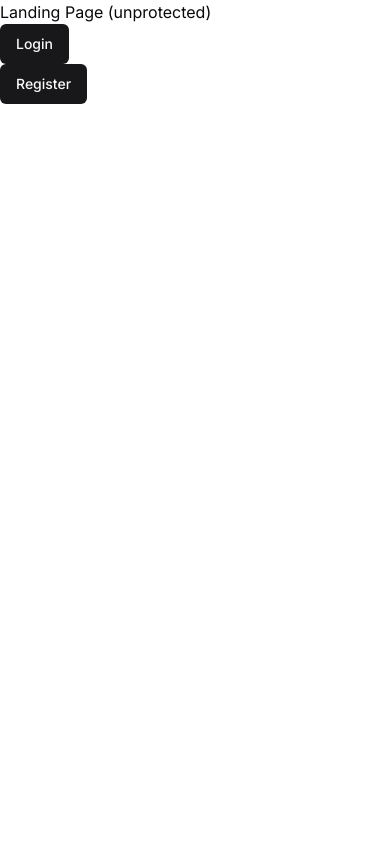
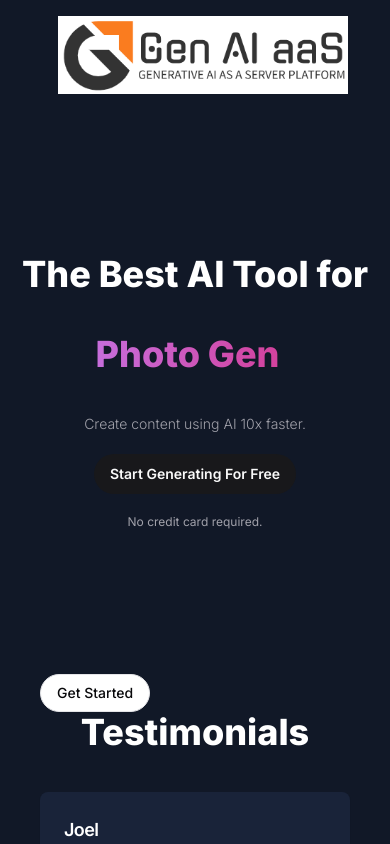
Before and after one commit to EleoXDA/AIaaS_app_nextjs, a Next.js app: page / in a window 390 px wide. Built offline with nearby package versions, Linux system fonts and the light colour scheme; no server answers.

Commit message:
update landing page design

```diff
--- /dev/null
+++ b/app/(landing)/layout.tsx
@@ -0,0 +1,15 @@
+const LandingLayout = ({
+  children
+}: {
+  children: React.ReactNode;
+}) => {
+  return (
+    <main className="h-full bg-[#111827] overflow-auto">
+      <div className="mx-auto max-w-screen-xl h-full w-full">
+        {children}
+      </div>
+    </main>
+   );
+}
+
+export default LandingLayout;
--- a/app/(landing)/page.tsx
+++ b/app/(landing)/page.tsx
@@ -1,26 +1,15 @@
-import { Button } from "@/components/ui/button";
-import Link from "next/link";
+import { LandingNavbar } from "@/components/landing-navbar";
+import { LandingHero } from "@/components/landing-hero";
+import { LandingContent } from "@/components/landing-content";
 
 const LandingPage = () => {
   return (
-    <div>
-      Landing Page (unprotected)
-      <div>
-        <Link href="/sign-in">
-          <Button>
-            Login
-          </Button>
-        </Link>
-      </div>
-      <div>
-        <Link href="/sign-up">
-          <Button>
-            Register
-          </Button>
-        </Link>
-      </div>
+    <div className="h-full ">
+      <LandingNavbar />
+      <LandingHero />
+      <LandingContent />
     </div>
-  )
+   );
 }
 
 export default LandingPage;
--- /dev/null
+++ b/components/landing-content.tsx
@@ -0,0 +1,67 @@
+"use client";
+
+import { Card, CardContent, CardHeader, CardTitle } from "@/components/ui/card";
+import { useAuth } from "@clerk/nextjs";
+import Link from "next/link";
+import { Button } from "./ui/button";
+
+const testimonials = [
+  {
+    name: "Joel",
+    avatar: "J",
+    title: "Software Engineer",
+    description: "This is the best application I've ever used!",
+  },
+  {
+    name: "Antonio",
+    avatar: "A",
+    title: "Designer",
+    description: "I use this daily for generating new photos!",
+  },
+  {
+    name: "Mark",
+    avatar: "M",
+    title: "CEO",
+    description: "This app has changed my life, cannot imagine working without it!",
+  },
+  {
+    name: "Mary",
+    avatar: "M",
+    title: "CFO",
+    description: "The best in class, definitely worth the premium subscription!",
+  },
+];
+
+export const LandingContent = () => {
+  const { isSignedIn } = useAuth();
+
+  return (
+    <div className="px-10 pb-20">
+      <div className="flex text-center gap-x-2">
+        <Link href={isSignedIn ? "/dashboard" : "/sign-up"}>
+          <Button variant="outline" className="rounded-full h-12 text-center h-full">
+            Get Started
+          </Button>
+        </Link>
+      </div>
+      <h2 className="text-center text-4xl text-white font-extrabold mb-10">Testimonials</h2>
+      <div className="grid grid-cols-1 sm:grid-cols-2 md:grid-cols-3 lg:grid-cols-4 gap-4">
+        {testimonials.map((item) => (
+          <Card key={item.description} className="bg-[#192339] border-none text-white">
+            <CardHeader>
+              <CardTitle className="flex items-center gap-x-2">
+                <div>
+                  <p className="text-lg">{item.name}</p>
+                  <p className="text-zinc-400 text-sm">{item.title}</p>
+                </div>
+              </CardTitle>
+              <CardContent className="pt-4 px-0">
+                {item.description}
+              </CardContent>
+            </CardHeader>
+          </Card>
+        ))}
+      </div>
+    </div>
+  )
+}
--- /dev/null
+++ b/components/landing-hero.tsx
@@ -0,0 +1,46 @@
+"use client";
+
+import TypewriterComponent from "typewriter-effect";
+import Link from "next/link";
+import { useAuth } from "@clerk/nextjs";
+
+import { Button } from "@/components/ui/button";
+
+export const LandingHero = () => {
+  const { isSignedIn } = useAuth();
+
+  return (
+    <div className="text-white font-bold py-36 text-center space-y-5">
+      <div className="text-4xl sm:text-5xl md:text-6xl lg:text-7xl space-y-5 font-extrabold">
+        <h1>The Best AI Tool for</h1>
+        <div className="text-transparent bg-clip-text p-5 bg-gradient-to-r from-purple-400 to-pink-600">
+          <TypewriterComponent
+            options={{
+              strings: [
+                "Chatbot.",
+                "Photo Generation.",
+                "Blog Writing.",
+                "Mail Writing."
+              ],
+              autoStart: true,
+              loop: true,
+            }}
+          />
+        </div>
+      </div>
+      <div className="text-sm md:text-xl font-light text-zinc-400">
+        Create content using AI 10x faster.
+      </div>
+      <div>
+        <Link href={isSignedIn ? "/dashboard" : "/sign-up"}>
+          <Button /*variant="premium"*/ className="md:text-lg p-4 md:p-6 rounded-full font-semibold">
+            Start Generating For Free
+          </Button>
+        </Link>
+      </div>
+      <div className="text-zinc-400 text-xs md:text-sm font-normal">
+        No credit card required.
+      </div>
+    </div>
+  );
+};
--- /dev/null
+++ b/components/landing-navbar.tsx
@@ -0,0 +1,16 @@
+"use client";
+
+import Image from "next/image"
+import Link from "next/link"
+export const LandingNavbar = () => {
+
+  return (
+    <nav className="p-4 bg-transparent content-center justify-center">
+      <Link href="/" className="flex justify-center	">
+        <div className="relative h-120 w-220 ml-4 my-0">
+          <Image height={290} width={290}  alt="Logo" src="/GenAIaaS.png" />
+        </div>
+      </Link>
+    </nav>
+  )
+}
--- a/package.json
+++ b/package.json
@@ -36,6 +36,7 @@
     "tailwindcss": "3.3.3",
     "tailwindcss-animate": "^1.0.6",
     "typescript": "5.1.6",
+    "typewriter-effect": "^2.20.1",
     "zod": "^3.22.2"
   }
 }
```
Also changed, not shown: 1 other file (tests, documents, lock files or other folders).
